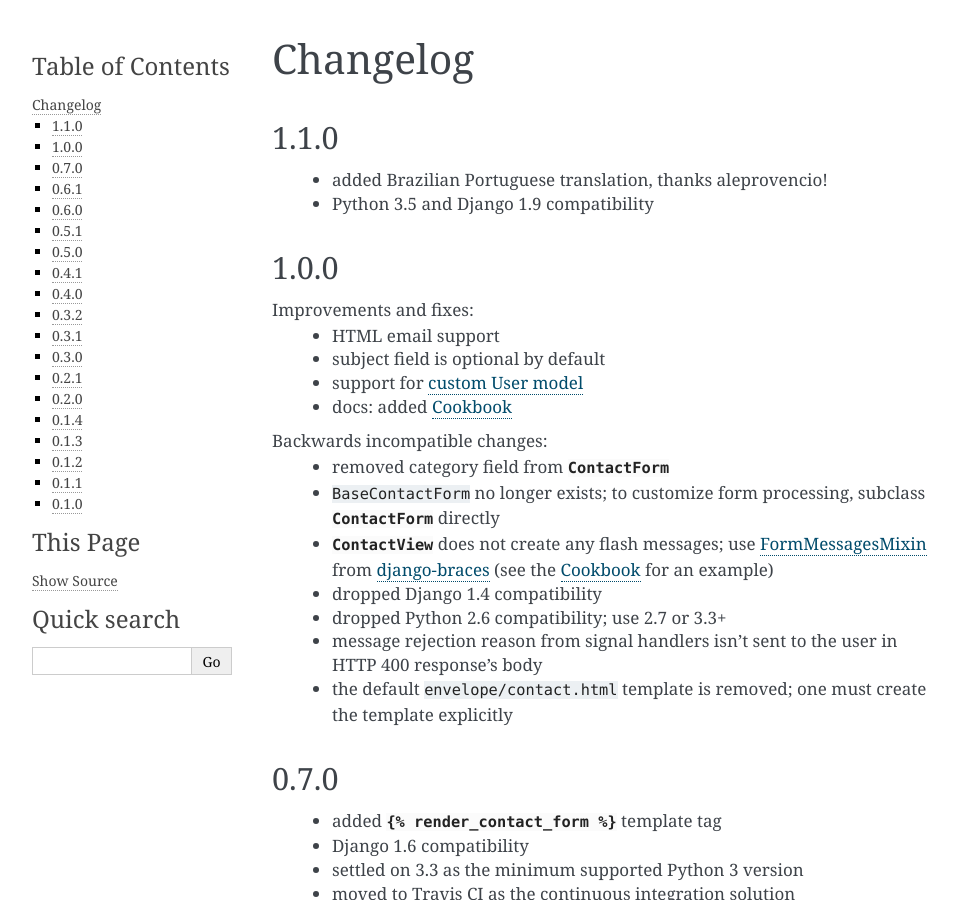
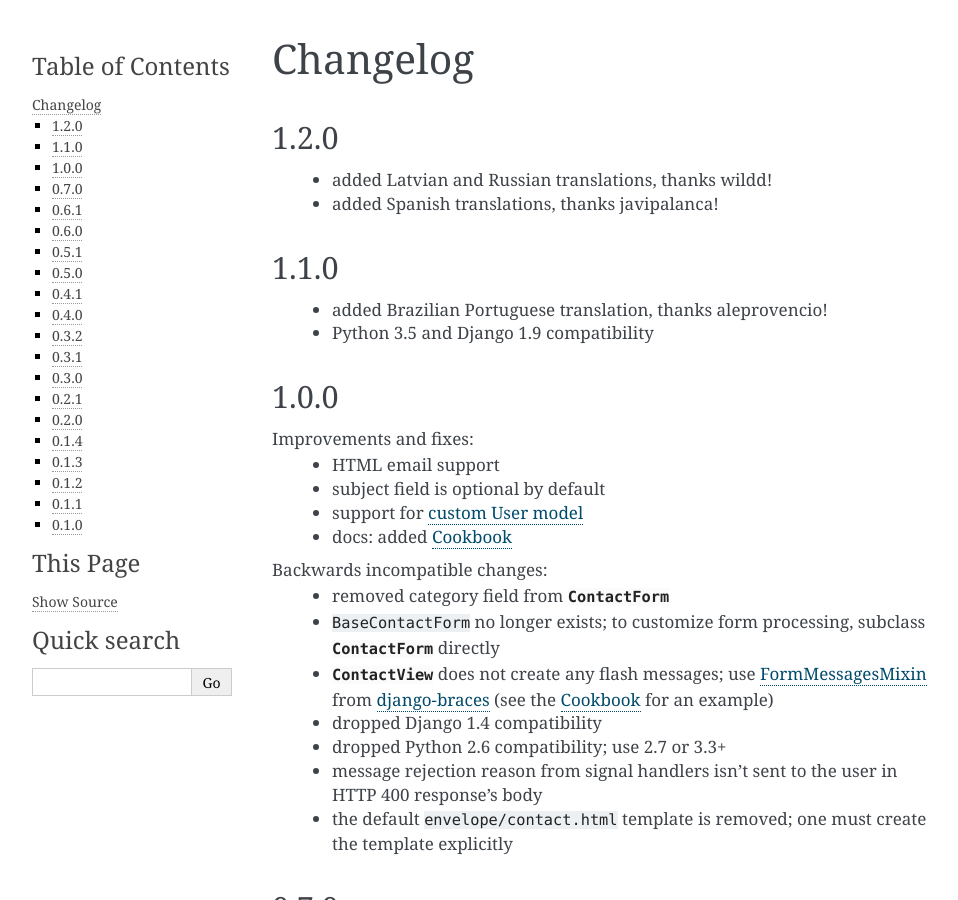
Before and after one commit to zsiciarz/django-envelope, a Sphinx documentation site: the page built from docs/changes.rst, in a window 1280 px wide and 900 px high. Shown: the whole window, without its empty margins (148-1106 px from the left). Built offline with Sphinx 7.4.7, drawn with Linux system fonts in a browser that asks for light colours.

Commit message:
Release 1.2.0

```diff
--- a/docs/changes.rst
+++ b/docs/changes.rst
@@ -1,6 +1,12 @@
 =========
 Changelog
 =========
+
+1.2.0
+-----
+
+ - added Latvian and Russian translations, thanks wildd!
+ - added Spanish translations, thanks javipalanca!
 
 1.1.0
 -----
--- a/envelope/__init__.py
+++ b/envelope/__init__.py
@@ -1,4 +1,4 @@
-__version_info__ = (2, 0, 0, 'dev', 0)
+__version_info__ = (1, 2, 0, 'final', 0)
 
 
 def get_version():
```
